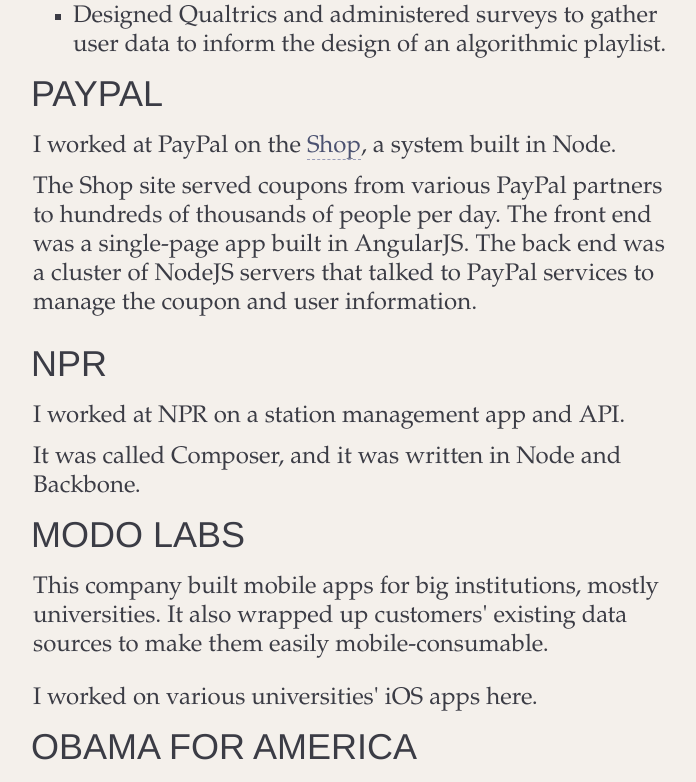
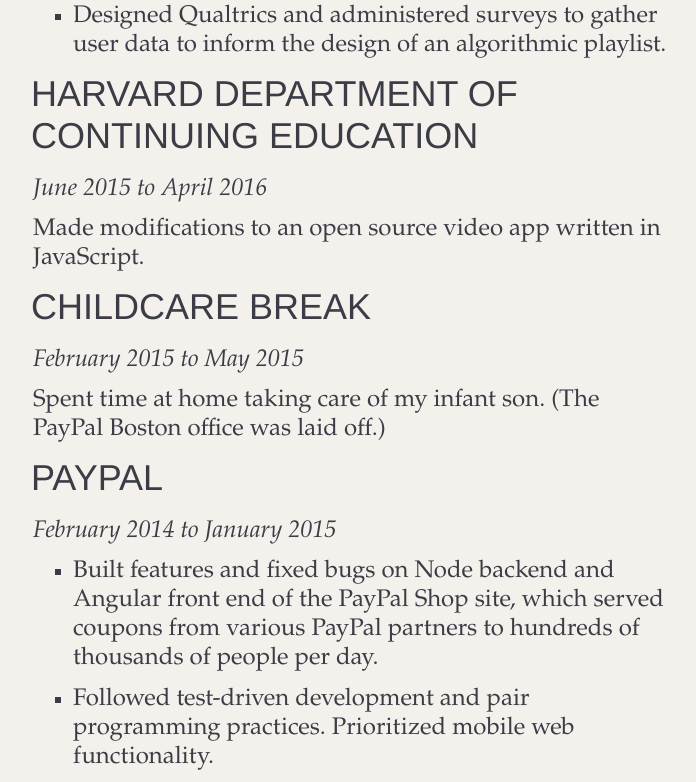
Before and after one commit to jimkang/resume, a plain HTML site: page index.html in a window 1280 px wide. Shown: the part 1329-2111 px from the top of the page, without its empty margins (287-983 px from the left). Drawn offline with Linux system fonts and the light colour scheme; a web font is replaced by a local one.

Commit message:
Sloggin' through more copy edits.

```diff
--- a/index.html
+++ b/index.html
@@ -101,8 +101,7 @@
                       non-developers (designers and researchers) to author
                       full-featured voice prototypes that parse user
                       speech, ask questions, and play music. <span class="level-4">Dozens of
-                        prototypes were built, at least ten were
-                        user-tested.</span> </li>
+                        prototypes were built and used in user tests every two weeks.</span> </li>
                     <li> Built a data pipeline that composes and renders
                       thousands of <a href="https://open.spotify.com/user/spotify/playlist/37i9dQZF1DZ06evO1Mfhq8">
                         playlist covers</a> each day based on the current
@@ -117,10 +116,12 @@
                     <li> Built promotional web sites for features (e.g. <a href="https://timecapsule.spotify.com/">Time
                         Capsule</a>).</li>
                     <li>
-                      Wrote design documents for experimental features for the Spotify iOS client and built and A/B tested them.
+                      Wrote design documents for experimental features for the Spotify iOS client and built and A/B
+                      tested them.
                     </li>
                     <li>
-                      Wrote design documents, built prototypes, and designed and administered unsupervised user tests for experimental features.
+                      Wrote design documents, built prototypes, and designed and administered unsupervised user tests
+                      for experimental features.
                     </li>
                     <li> Built voice-activated speaker prototypes with Node and the Alexa Skill Kit.</li>
                     <li>Designed Qualtrics and administered surveys to gather user data to inform the design of an
@@ -129,26 +130,34 @@
                 </li>
               </ul>
             </li>
+          </ul>
+        </li>
         <li>
-              <ul class="sprig level-1" id="sGjOzWVjK">
+          <ul class="sprig level-1" id="dce">
+            <li class="title">Harvard Department of Continuing Education</li>
+            <li class="date">June 2015 to April 2016</li>
+            <li class="sprigbody">
+              Made modifications to an open source video app written in JavaScript.</li>
+          </ul>
+        </li>
+        <li>
+          <ul class="sprig level-1" id="childcarebreak">
+            <li class="title">Childcare break</li>
+            <li class="date">February 2015 to May 2015</li>
+            <li class="sprigbody">Spent time at home taking care of my infant son. (The PayPal Boston office was laid
+              off.)</li>
+          </ul>
+        </li>
+        <li>
+          <ul class="sprig level-1" id="paypal">
             <li class="title">PayPal</li>
-                <li class="sprigbody">
-                  I worked at PayPal on the&nbsp;<a href="https://www.paypal.com/deals/">Shop</a>, a system
-                  built in Node.
-                  <p class="level-2 tldr"> The Shop site served coupons from
-                    various PayPal partners
-                    to hundreds of thousands of people per day. The front end
-                    was a single-page app built in AngularJS. The back end was
-                    a cluster of NodeJS servers that talked to PayPal services
-                    to manage the coupon and user information.
-                  </p>
-                  <p class="level-3 tldr">
-                    We used TDD, pair programming, and GitFlow heavily. We
-                    prioritized the mobile web experience, which I've taken to
-                    heart ever since. <span class="tldr level-5">And, perhaps
-                      less effectively, Scrum.</span>
-                  </p>
-                </li>
+            <li class="date">February 2014 to January 2015</li>
+            <ul>
+              <li>Built features and fixed bugs on Node backend and Angular front end of the PayPal Shop site, which
+                served coupons from various PayPal partners to hundreds of thousands of people per day.</li>
+              <li>Followed test-driven development and pair programming practices. Prioritized mobile web
+                functionality.</li>
+            </ul>
           </ul>
         </li>
         <li>
```
Lines whose indentation alone changed are shown as unchanged.
